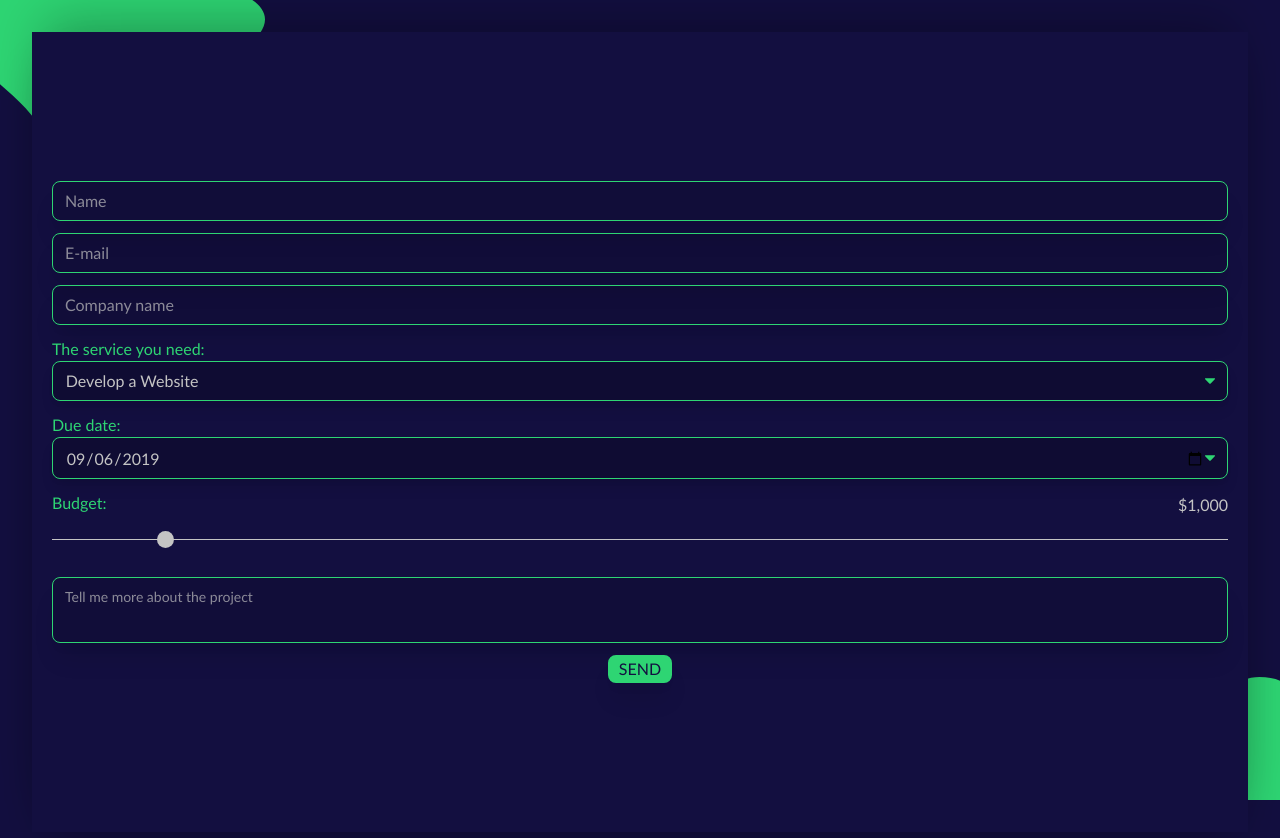
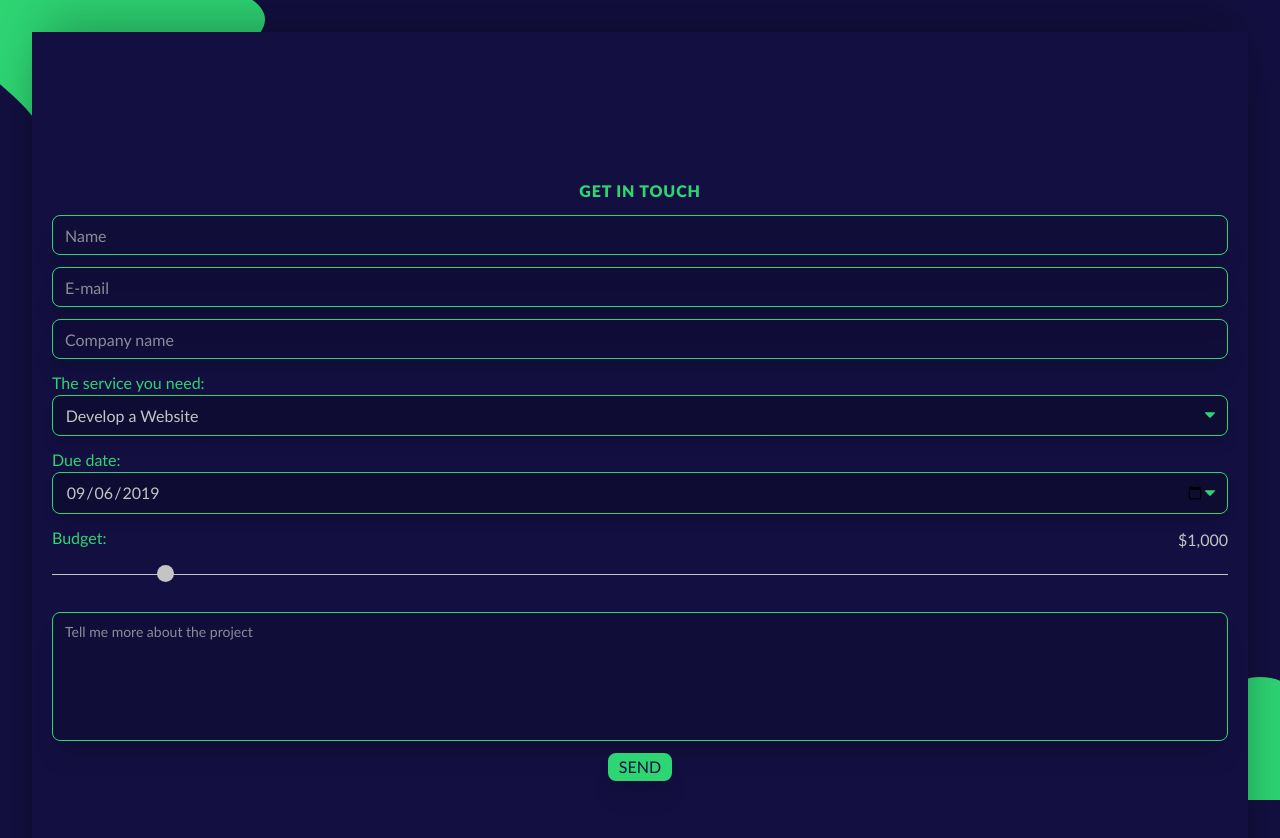
Before and after one commit to mrassili/myportfolio, a Gatsby site: page /contact in a window 1280 px wide. Built offline with nearby package versions, Linux system fonts and the light colour scheme; Gatsby itself is replaced by a stand-in of ours.

Commit message:
Fix layout

```diff
--- a/src/components/layout.js
+++ b/src/components/layout.js
@@ -6,7 +6,7 @@ import '../styles/tailwind.css'
 const Layout = ({children}) => (
   <div className="flex flex-col h-120-screen bg-navy">
     <Header />
-    <main className="flex-1 flex flex-col justify-center">{children}</main>
+    <main className="h-full relative flex flex-col justify-center">{children}</main>
     <Footer />
   </div>
 )
--- a/src/pages/contact.js
+++ b/src/pages/contact.js
@@ -22,13 +22,14 @@ class Contact extends React.Component {
     const { budget } = this.state
     return (
       <Layout>
-        <section className=" flex flex-col justify-center text-base font-normal font-lato bg-navy absolute top-2rem bottom-2rem left-2rem right-2rem z-10  shadow-multi2xl h-full">
+        <section className="justify-center flex flex-col text-base font-normal font-lato bg-navy absolute top-2rem bottom-2rem left-2rem right-2rem z-10  shadow-multi2xl h-auto">
           <form
             name="contact"
             method="POST"
             data-netlify="true"
-            className="my-10 mx-5 flex flex-col "
-          >
+            className="mx-5 flex flex-col "
+          ><div className="mb-3 text-center">
+             <h1 className={classNames("text-lime font-extrabold tracking-wider uppercase")}>Get in touch</h1></div>
             <div className="mb-3">
               <input
                 type="text"
@@ -97,8 +98,9 @@ class Contact extends React.Component {
             </div>
             <div className=" mb-3">
               <textarea
-                name="project_details"
-                className="resize-none shadow-xl text-sm h-full text-bold-gray py-2 px-3 rounded-lg bg-black-light border-lime border w-full h-full"
+        rows="5"
+        name="project_details"
+                className="resize-none shadow-xl text-sm text-bold-gray py-2 px-3 rounded-lg bg-black-light border-lime border w-full h-full"
                 placeholder="Tell me more about the project"
               />
             </div>
--- a/src/pages/home.js
+++ b/src/pages/home.js
@@ -118,6 +118,7 @@ class Home extends React.Component {
                 React.js and Open-source. Currently living in El Jadida,
                 Morocco.
               </p>
+      <a href="#" className="inline-block text-2xl px-2 my-5 uppercase rounded-lg bg-lime">Get in touch</a>
             </div>
           </main>
 
```
